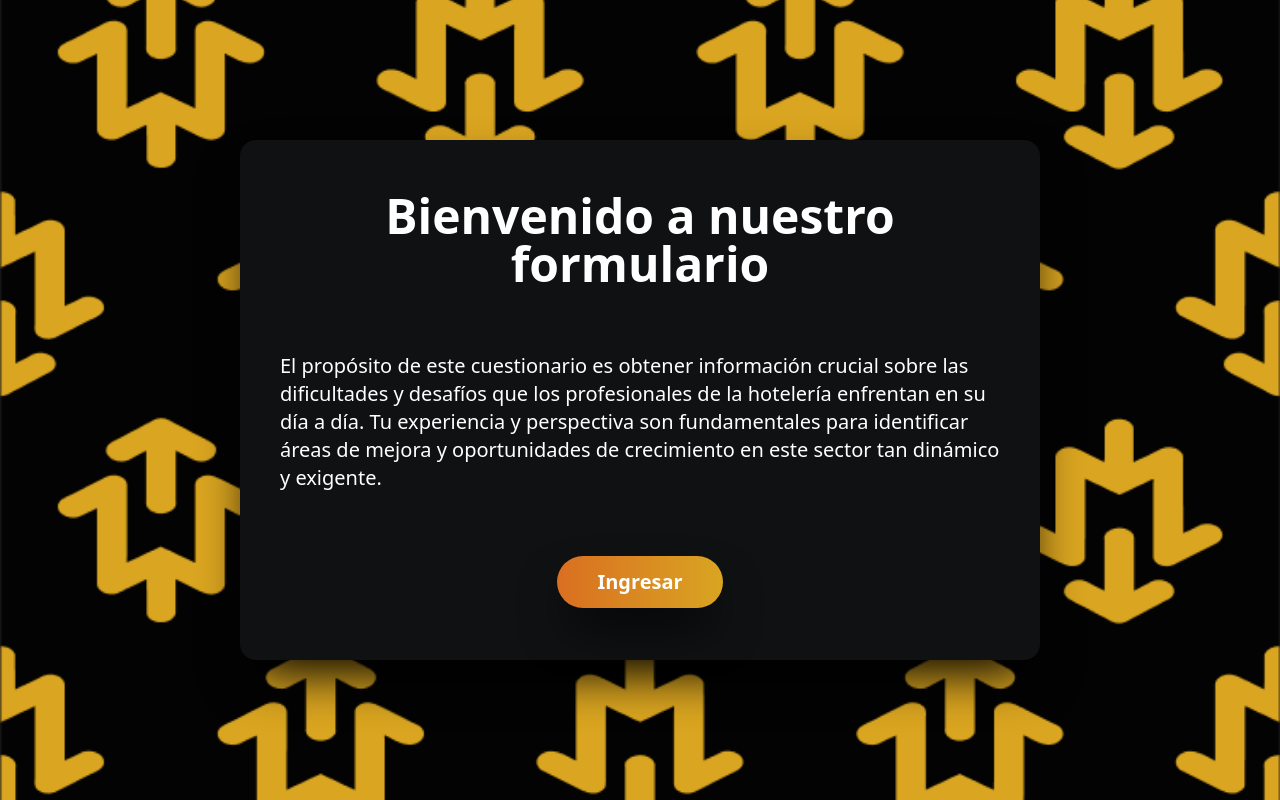
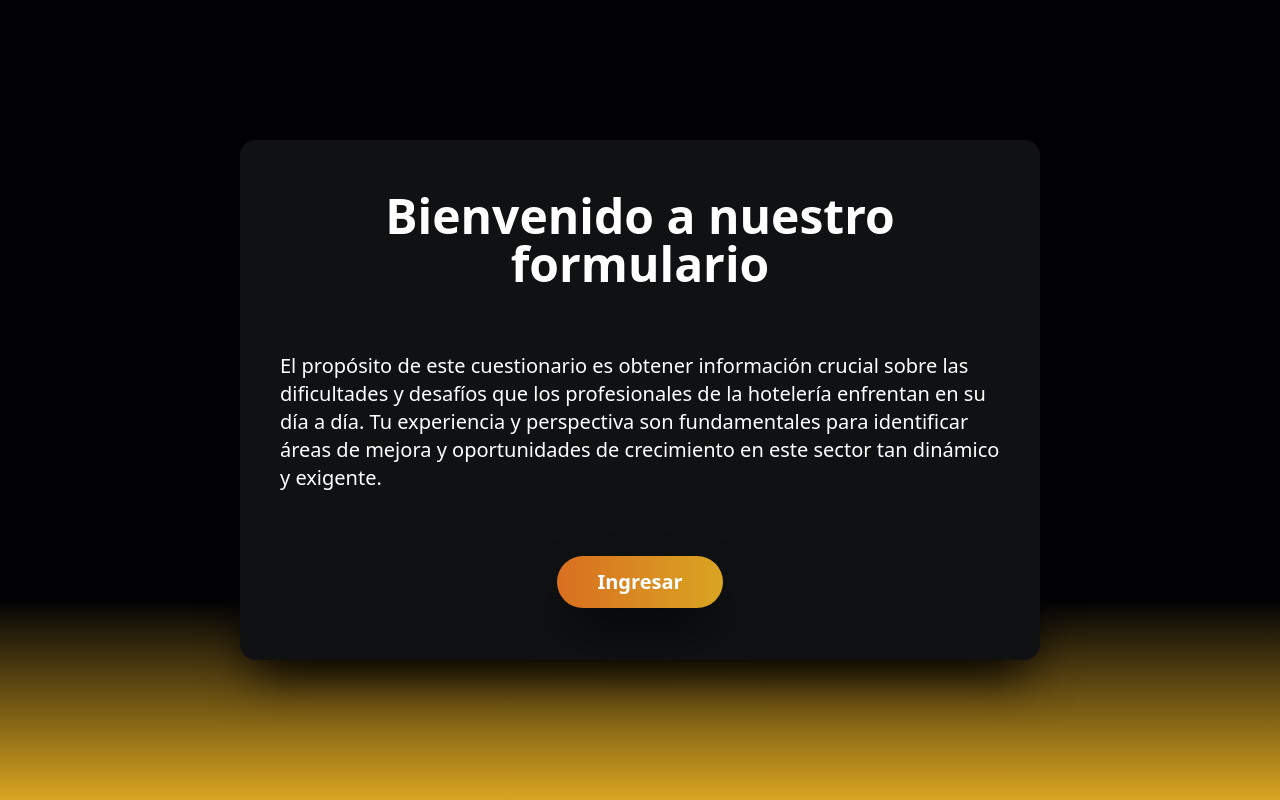
Before and after one commit to RubyEsme/FormHotel-UI, an Angular app: page /Bienvenida in a window 1280 px wide. Built offline with nearby package versions, Linux system fonts and the light colour scheme.

Commit message:
:art: Change API URL & background

```diff
--- a/src/app/data.service.ts
+++ b/src/app/data.service.ts
@@ -10,7 +10,7 @@ import { AnswersToSend } from './interfaces/answersToSend.model';
   providedIn: 'root'
 })
 export class DataService {
-  private apiUrl = 'http://localhost:3000'; // Replace this with your API URL
+  private apiUrl = 'http://localhost:4000'; // Replace this with your API URL
 
   constructor(private http: HttpClient) { }
 
--- a/src/styles.css
+++ b/src/styles.css
@@ -4,7 +4,8 @@
 @tailwind utilities;
 
 body {
-  background-image: url('./assets/backgroundAll.png');
+  background-image: linear-gradient(to bottom, #020206 75%, #DAA520 100%);
+  background-size: cover;
   background-size: cover;
   background-position: center;
   background-repeat: repeat;
```
